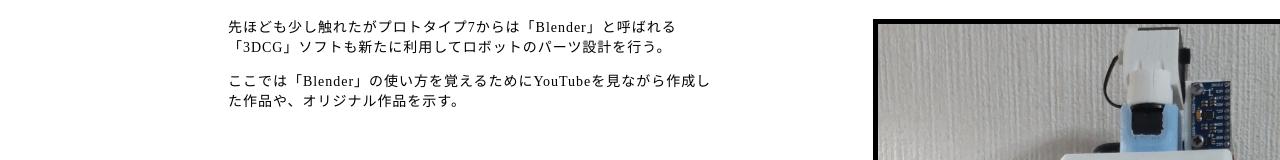
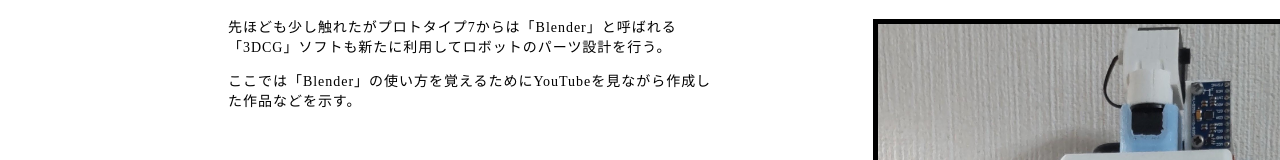
Before and after one commit to taisei-0824/portfolio_kuma_foundation, a plain HTML site: page blender_tutorial.html in a window 1280 px wide. Shown: the part 465-625 px from the top of the page. Drawn offline with Linux system fonts and the light colour scheme.

Commit message:
Update blender_tutorial.html

```diff
--- a/blender_tutorial.html
+++ b/blender_tutorial.html
@@ -33,7 +33,7 @@
                 <div class = "description">
                     <h2>Outline</h2>
                     <p>先ほども少し触れたがプロトタイプ7からは「Blender」と呼ばれる「3DCG」ソフトも新たに利用してロボットのパーツ設計を行う。</p>
-                    <p>ここでは「Blender」の使い方を覚えるためにYouTubeを見ながら作成した作品や、オリジナル作品を示す。</p>
+                    <p>ここでは「Blender」の使い方を覚えるためにYouTubeを見ながら作成した作品などを示す。</p>
 
                     <h2>「3DCAD」と「3DCG」</h2>
                     <p>この「Blender」を学習することと「モジュール型人型ロボット教材開発」との関係性が少しわかりづらいためここでかるく説明したい。</p>
```
